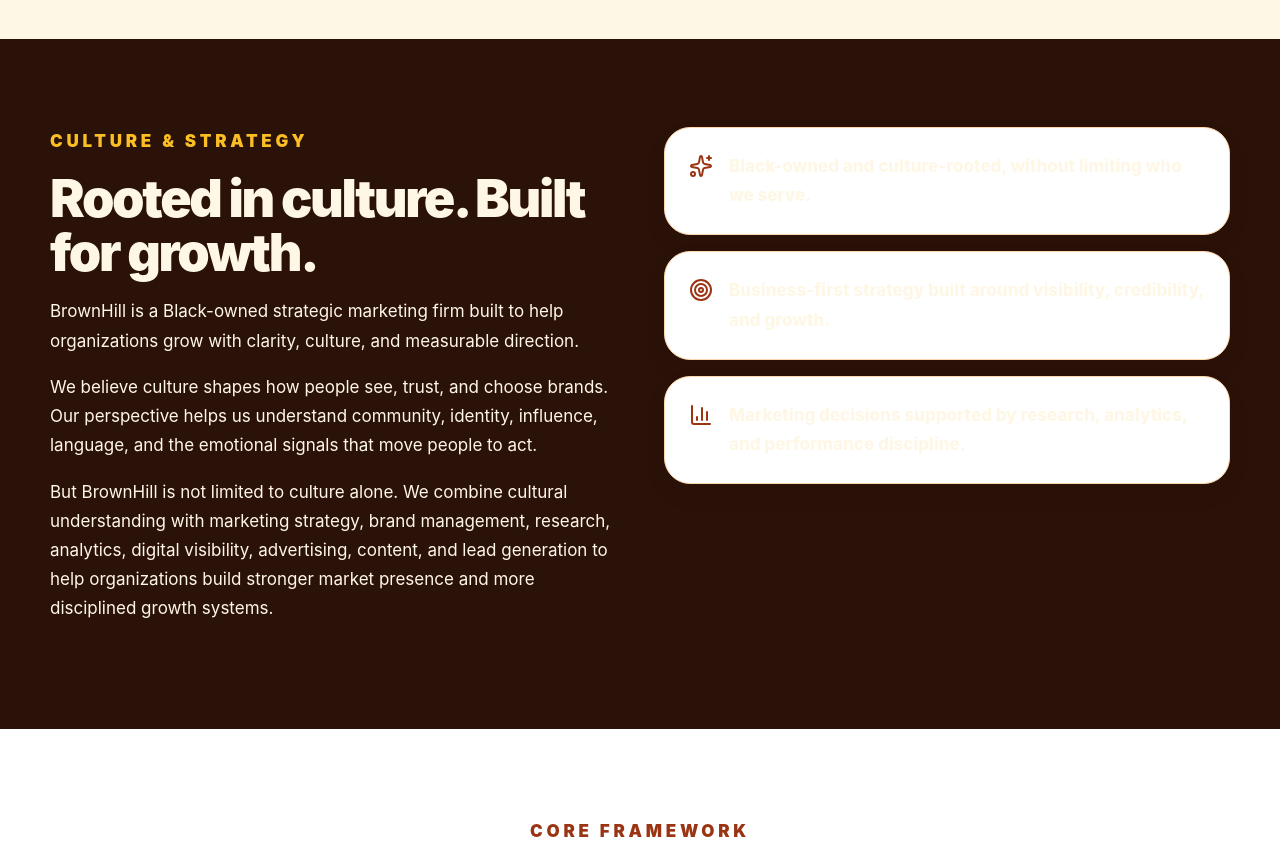
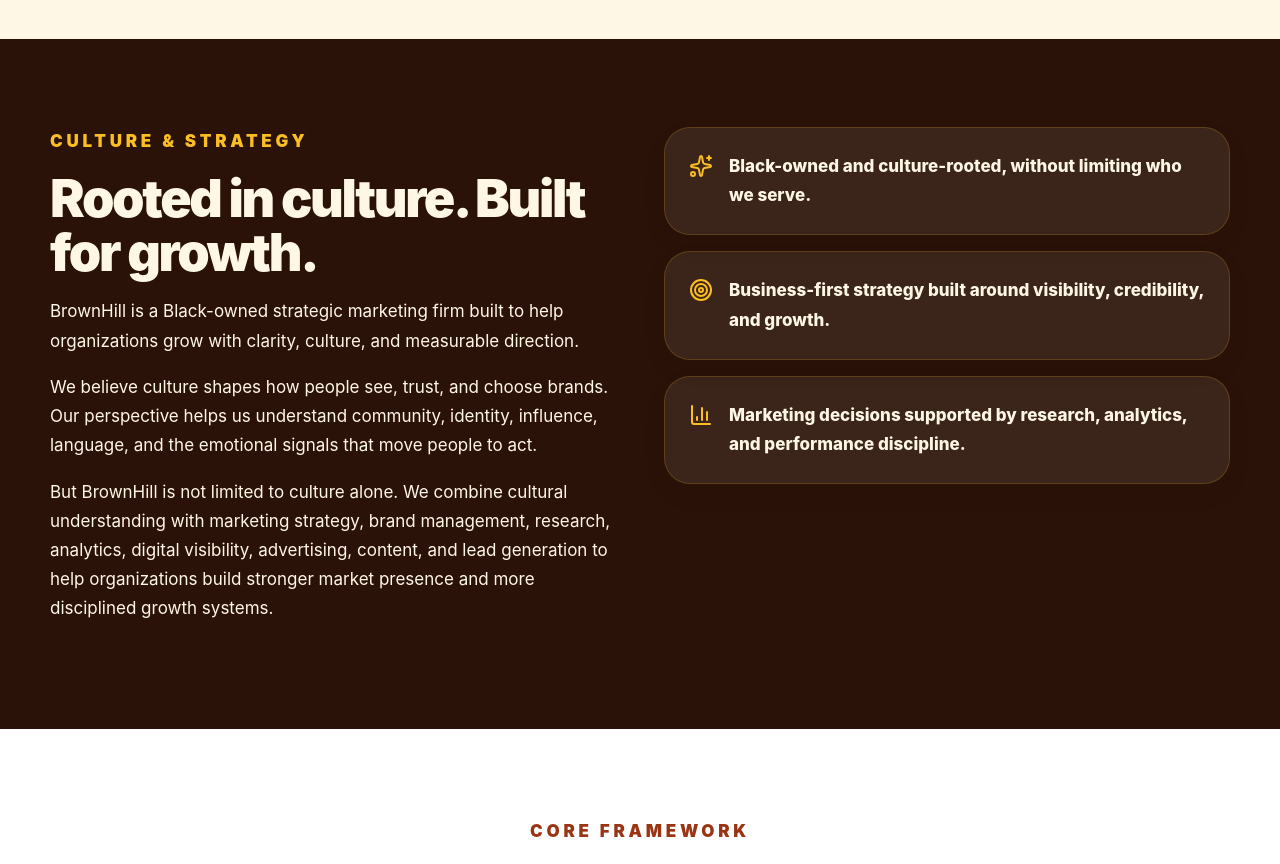
Before and after one commit to BH850/brownhill-website, a React (Vite) app: page / in a window 1280 px wide. Shown: the part 1840-2704 px from the top of the page. Built offline with nearby package versions, Linux system fonts and the light colour scheme.

Commit message:
Update index.css

```diff
--- a/src/index.css
+++ b/src/index.css
@@ -904,3 +904,11 @@ footer {
     display: none;
   }
 }
+.cultural-card {
+  background: rgba(255, 247, 230, 0.08);
+  border: 1px solid rgba(251, 191, 36, 0.18);
+}
+
+.cultural-card svg {
+  color: #fbbf24;
+}
```
